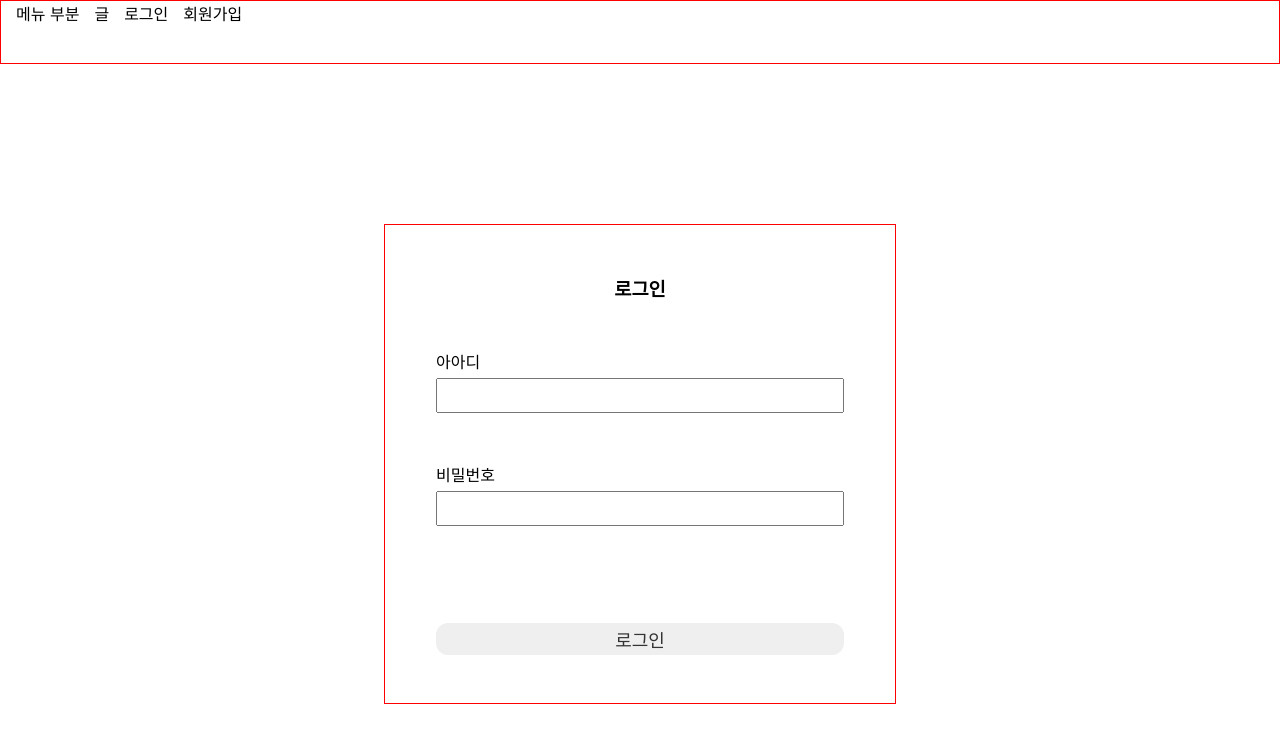
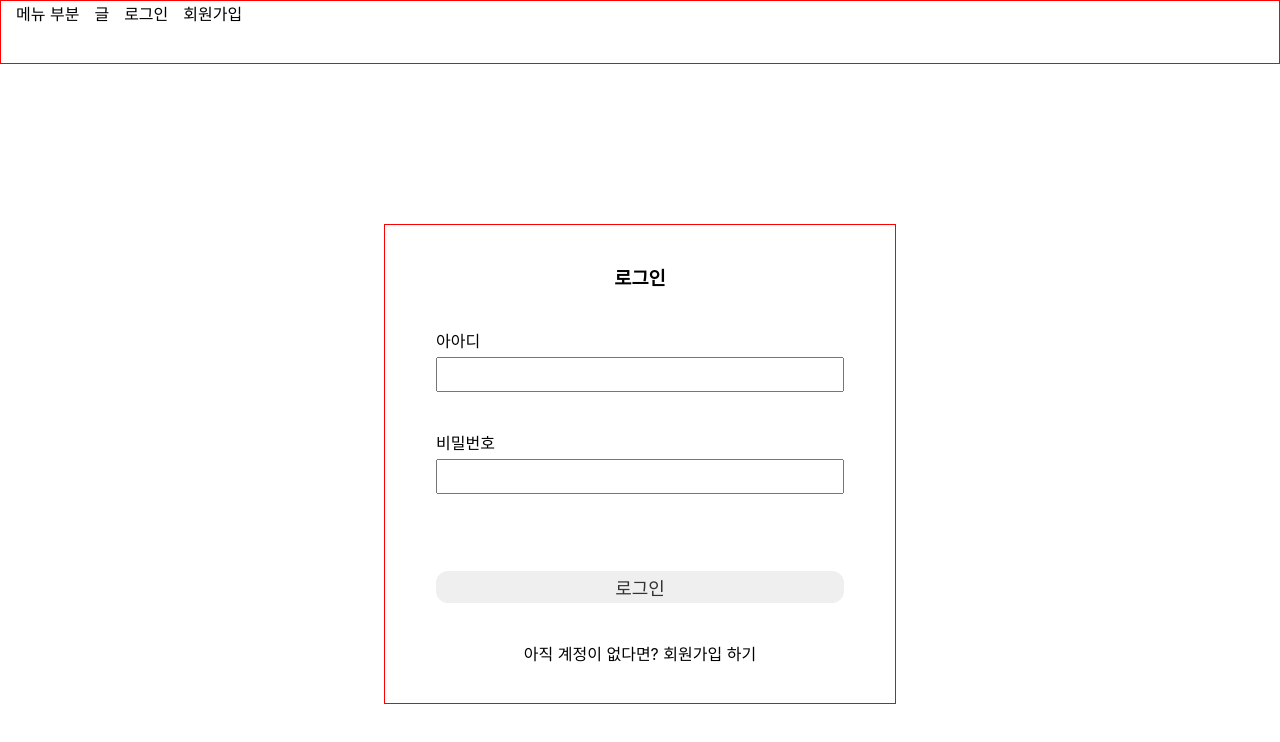
Before and after one commit to wsyeon/diary, a React (Create React App) app: page /login in a window 1280 px wide. Shown: the top 742 px of the page. Built offline with nearby package versions, Linux system fonts and the light colour scheme; no server answers.

Commit message:
회원가입 이동 글 추가

```diff
--- a/src/page/Login.tsx
+++ b/src/page/Login.tsx
@@ -2,6 +2,7 @@ import React, { FormEvent, ChangeEvent, useState, useEffect } from 'react';
 import * as S from '../styled';
 import { useNavigate } from 'react-router';
 import { signInWithEmailAndPassword, firebaseAuth } from '../fbase';
+import { Link } from 'react-router-dom';
 
 const Login = () => {
     const [loginId, setLoginId] = useState<string>("");
@@ -67,6 +68,7 @@ const Login = () => {
                     <S.LoginBtnWrapper>
                         <S.LoginBtn onClick={loginUser}>로그인</S.LoginBtn>
                     </S.LoginBtnWrapper>
+                    <div>아직 계정이 없다면? <Link to="/register">회원가입 하기</Link></div>
                 </S.LoginFormWrapper>
             </S.LoginForm>
         </S.LoginWrapper>
```
